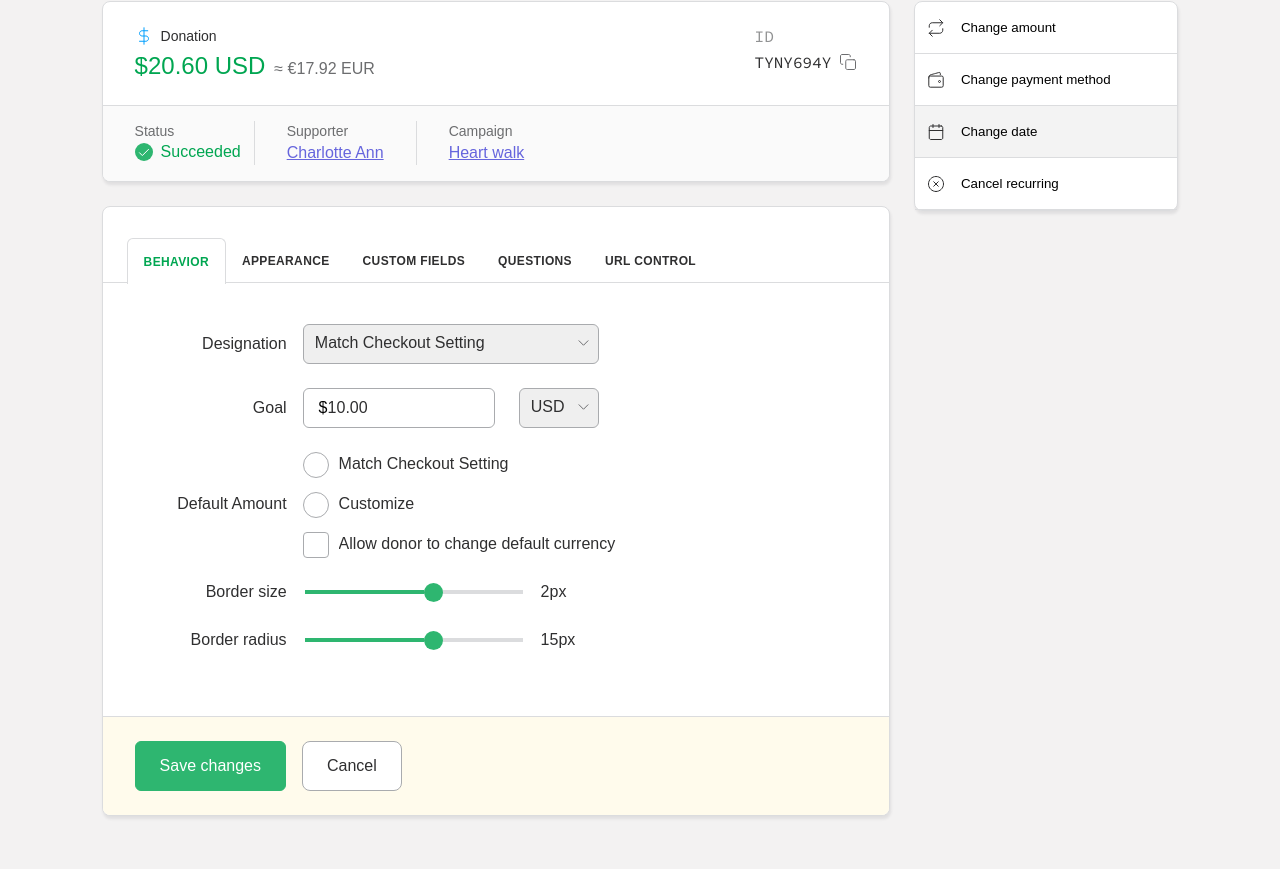
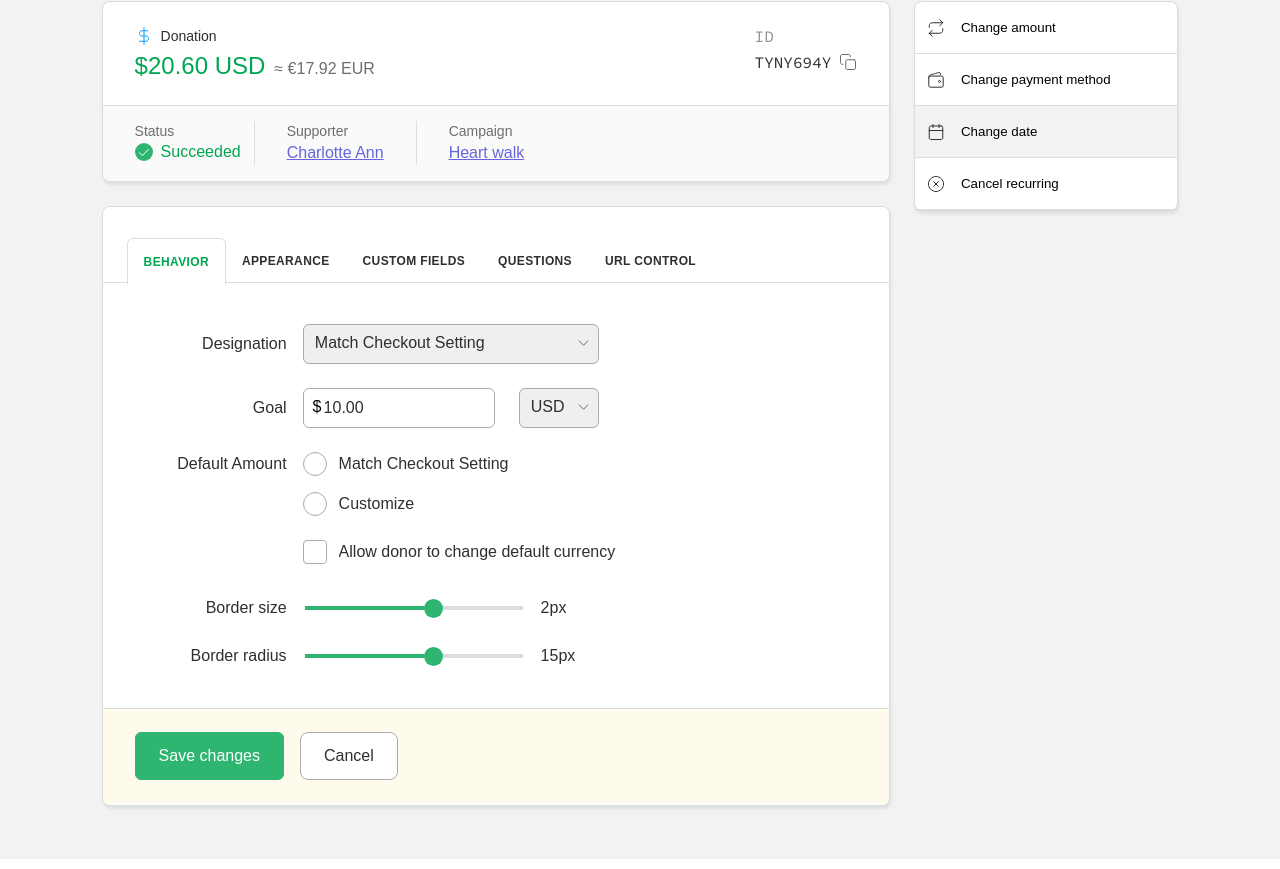
Before and after one commit to Kate9090/fundraiseup-test-task, a React (Create React App) app: page / in a window 1280 px wide. Shown: the part 238-1107 px from the top of the page. Built offline with nearby package versions, Linux system fonts and the light colour scheme; a web font is replaced by a local one.

Commit message:
moves styles for PPerfect v2

```diff
--- a/src/Behavior/Behavior.module.scss
+++ b/src/Behavior/Behavior.module.scss
@@ -8,7 +8,10 @@
 	&__InputGroup {
 		display: flex;
 		align-items: center;
-		margin-bottom: 1.5rem;
+
+		&:not(:last-child) {
+			margin-bottom: 1.5rem;
+		}
 	}
 
 	&__InputWrapper {
@@ -17,14 +20,14 @@
 		align-items: center;
 
 		& > input {
-			padding-left: 1.5rem;
+			padding-left: 1.25rem;
 		}
 	}
 
 	&__Icon {
 		position: absolute;
-		left: 1rem;
-		top: 11px;
+		left: 10px;
+		top: 10px;
 	}
 
 	&__Column {
@@ -38,6 +41,10 @@
 
 	&__WithBottom {
 		margin-bottom: 1rem;
+
+		&:nth-child(2) {
+			margin-bottom: 24px;
+		}
 	}
 
 	&__Label {
@@ -53,6 +60,10 @@
 
 		color: #2F2F30;
 
+	}
+
+	&__InputGroup:nth-child(3) &__Label {
+		align-self: flex-start;
 	}
 
 	&__SelectWrapper {
@@ -114,6 +125,10 @@
 		line-height: 1.5rem;
 
 		color: #2F2F30;
+	}
+
+	&__CheckboxLabel {
+		margin-bottom: 8px;
 	}
 
 	&__SliderWrapper {
--- a/src/Settings/Settings.module.scss
+++ b/src/Settings/Settings.module.scss
@@ -75,15 +75,15 @@
 
 	&__Actions {
 		display: flex;
-		margin-top: auto;
-		padding: 24px 32px;
+		// margin-top: auto;
+		padding: 23px 32px;
 
 		background-color: #FFFBEC;
 		border-top: 1px solid #DBDCDE;
 	}
 
 	&__Button {
-		padding: 12px 24px;
+		padding: 11px 23px;
 
 		color: #2F2F30;
 		font-style: normal;
--- a/src/index.css
+++ b/src/index.css
@@ -214,6 +214,7 @@ input[type="radio"]::before {
   height: 24px;
   border-radius: 50%;
   border: 1px solid #A9ABAE;
+  box-sizing: border-box;
 }
 
 input[type="radio"]:checked::before {
@@ -249,6 +250,7 @@ input[type="checkbox"]::before {
   height: 24px;
   border-radius: 4px;
   border: 1px solid #A9ABAE;
+  box-sizing: border-box;
 }
 
 input[type="checkbox"]:checked::before {
```
